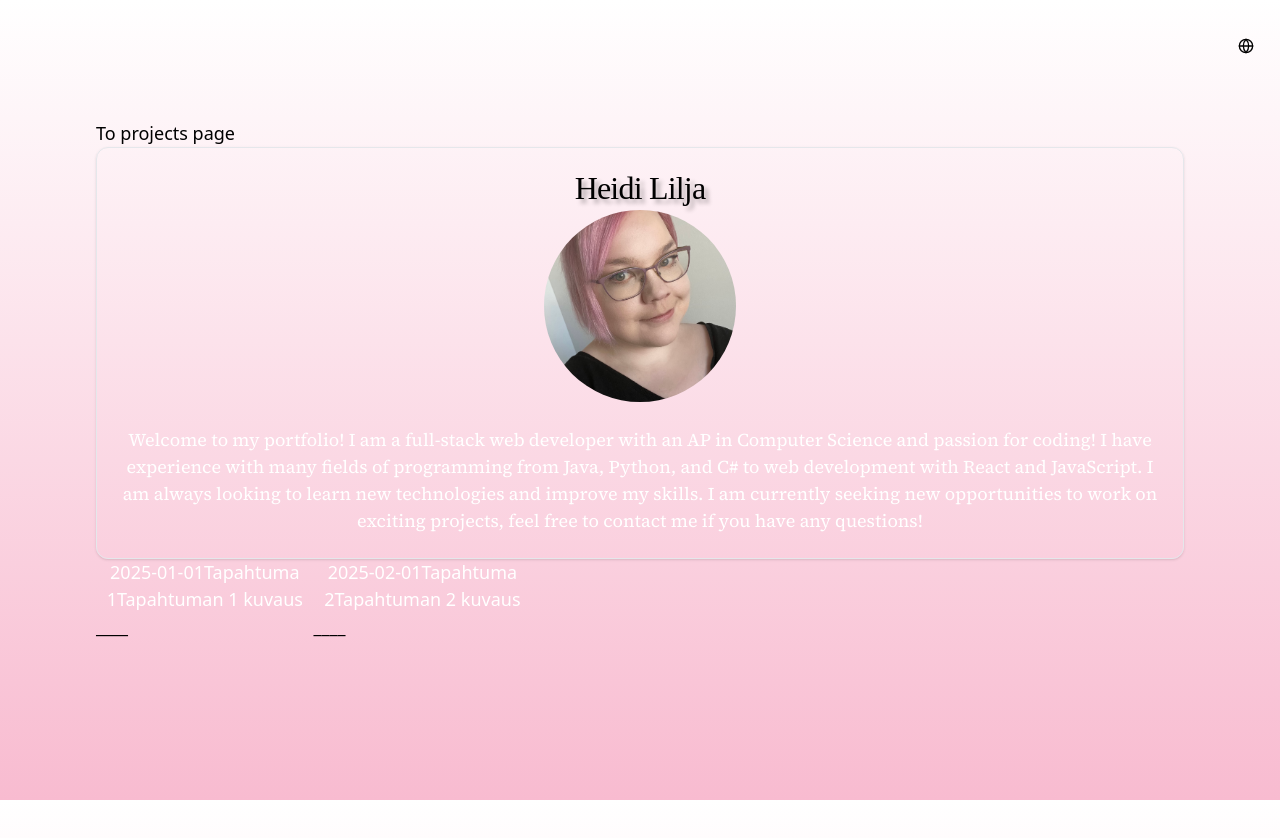
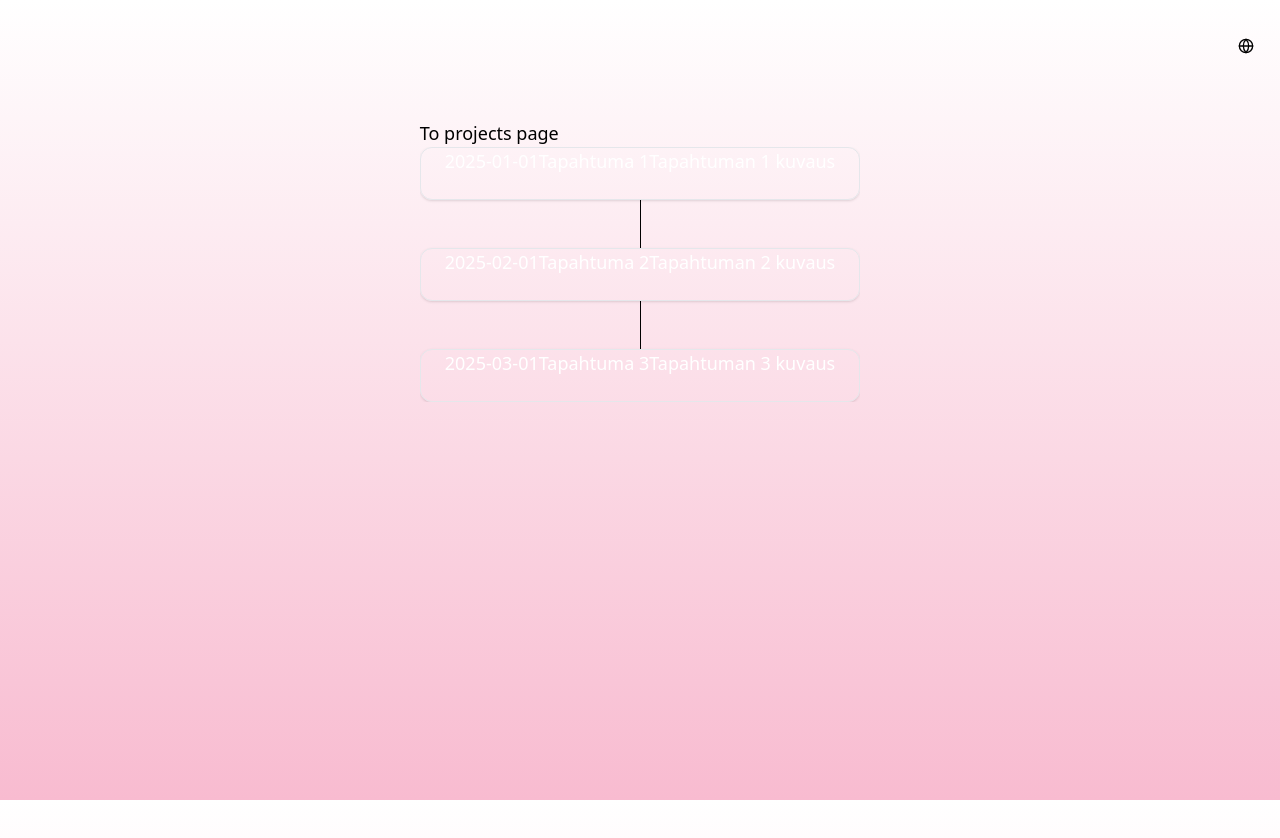
Before and after one commit to H-Lilja/CvWebsite, a Next.js app: page /en in a window 1280 px wide. Shown: the top 838 px of the page. Built offline with nearby package versions, Linux system fonts and the light colour scheme; a web font is replaced by a local one.

Commit message:
Fixed timeline
Fixed timeline spacing issue. Now works.

```diff
--- a/components/about.tsx
+++ b/components/about.tsx
@@ -21,6 +21,7 @@ function About() {
       }, []); // Empty array ensures this runs once when the component mounts
 
   return (
+   // <Card className="w-80 h-96 bg-gray-100 p-4 shadow-md">
     <Card>
         <CardHeader className="flex justify-between items-center">
         <CardTitle className='text-center yuji-syuku-regular'>Heidi Lilja</CardTitle>
--- a/components/timeline.tsx
+++ b/components/timeline.tsx
@@ -1,4 +1,14 @@
 import { useTranslations } from 'next-intl';
+import {
+  Card,
+  CardContent,
+  CardDescription,
+  CardFooter,
+  CardHeader,
+  CardTitle,
+} from "@/components/ui/card"
+import { Separator } from "@/components/ui/separator"
+
 
 interface Event {
   date: string;
@@ -8,24 +18,29 @@ interface Event {
 
  export default function Timeline () {
   const t = useTranslations('Timeline')
+  const keys = ["event1", "event2","event3"]
 
 
 return (
-    <div className="grid lg:grid-cols-5">
-      {keys.map((key) => (
+      <div className="min-h-full grid grid-rows-auto overflow-auto" >
+        {keys.map((key, index) => (
           <div key={key}>
-          <h1>
+            <Card>
+              <CardContent>
+                <p>
                   {t(`${key}.date`)}
                   {t(`${key}.title`)}
                   {t(`${key}.description`)}
-          </h1>
-          <h2>____</h2>
+                </p>
+              </CardContent>
+            </Card>
+
+            {/* Conditionally render Separator only if it's not the last item */}
+            {index < keys.length - 1 && (
+              <Separator className=" bg-black h-12 mx-auto " orientation="vertical" />
+            )}
           </div>
         ))}
       </div>
 )
 }
-const keys = [
-"event1",
-"event2",
-]
--- a/messages/en.json
+++ b/messages/en.json
@@ -19,6 +19,11 @@
         "date": "2025-02-01",
         "title": "Tapahtuma 2",
         "description": "Tapahtuman 2 kuvaus"
+      },
+      "event3": {
+        "date": "2025-03-01",
+        "title": "Tapahtuma 3",
+        "description": "Tapahtuman 3 kuvaus"
       }
   }
 
--- a/src/app/[locale]/globals.css
+++ b/src/app/[locale]/globals.css
@@ -1,7 +1,6 @@
 @tailwind base;
 @tailwind components;
 @tailwind utilities;
-
 
 * {
   margin: 0;
@@ -15,14 +14,37 @@ h1, p {
 }
 
 body {
-  font-size: 18px;  /* You can adjust font size here */
+  height: 100%;
+  font-size: 18px; /* You can adjust font size here */
+  overflow-y: auto;  /* Enable scrolling if content overflows */
+  min-height: 100vh;  /* Ensure the body takes full height */
+  background: linear-gradient(to bottom, white, #f8bbd0); /* Gradient background */
+  margin: 0; /* Remove any default margin */
 }
 
-html, body {
-  height: 100%;  /* Ensure full height for the page */
-  background: linear-gradient(to bottom, white, #f8bbd0);  /* Gradient from white to light pink */
-  margin: 0;  /* Remove any default margin */
+html {
+  height: 100%; /* Ensure html takes full height */
 }
+
+/* layout.css */
+.layout {
+  display: flex;
+  flex-direction: column;
+  min-height: 100vh;  /* Ensure the layout takes at least 100% of the viewport height */
+}
+
+#root {
+  display: flex;
+  flex-direction: column;
+  min-height: 100%;  /* Ensure the root takes full height */
+}
+
+.main-content {
+  flex-grow: 1;  /* Allow content to fill the available space */
+  overflow-y: auto;  /* Enable scrolling if content exceeds available space */
+}
+
+
 
 
 .yuji-syuku-regular {
--- a/src/app/[locale]/page.tsx
+++ b/src/app/[locale]/page.tsx
@@ -11,12 +11,10 @@ export default function HomePage() {
   // const locale = useLocale(); // Get the current locale directly from next-intl
 
   return (
-    <main className="flex flex-col items-center justify-between px-4 md:px-24 pt-12 min-h-screen">
-        <div className="w-full max-w-6xl mx-auto">
+    <main className="flex flex-col items-center px-4 md:px-24 pt-12 min-h-screen overflow-y-auto">
+        <div>
         <Link href={`/projectTab`}>{t('toProjects')}</Link>
-          <About />
-          <Timeline/>
-
+        <Timeline/>
         </div>
       </main>
   );
```
Lines whose indentation alone changed are shown as unchanged.
